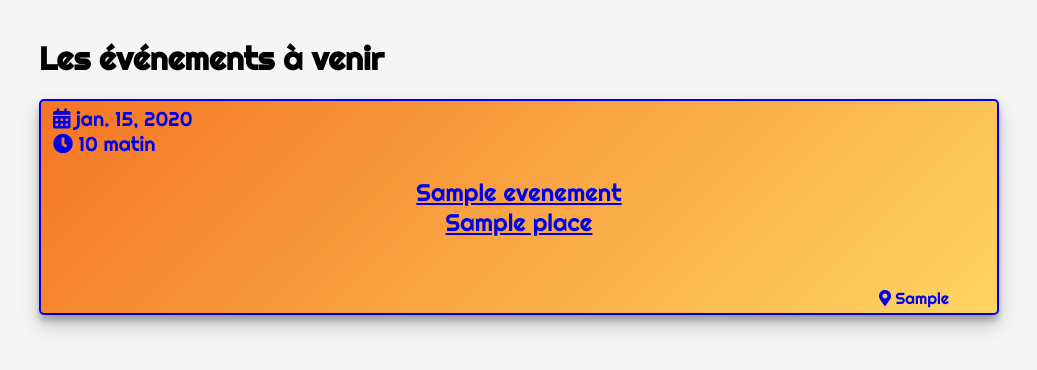
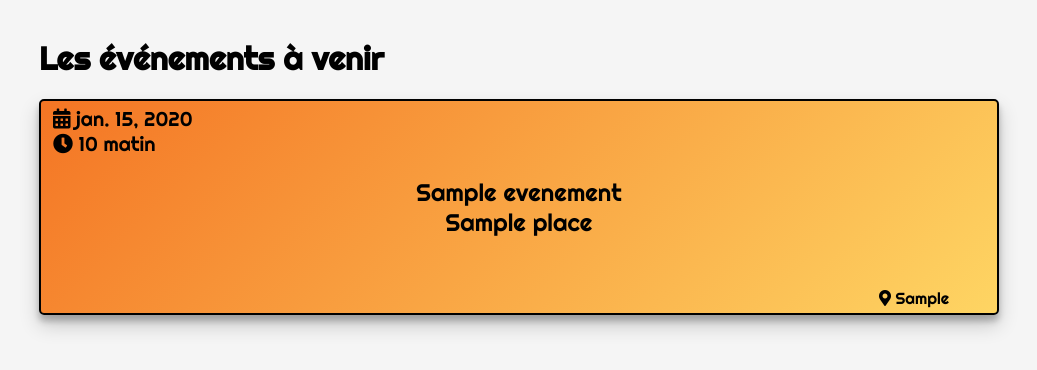
Before and after one commit to hyxalu/mysite, a Django app: page /agenda/ in a window 1280 px wide. Shown: the part 257-627 px from the top of the page, without its empty margins (121-1158 px from the left). Run offline with Django 3.2, Linux system fonts and the light colour scheme; tables that the repository leaves empty hold one stand-in row (values such as "Sample post"); some libraries are stand-ins or nearby versions.

Commit message:
Fix style issue

```diff
--- a/umm/static/umm/umm.css
+++ b/umm/static/umm/umm.css
@@ -11,6 +11,11 @@ header {
 p {
     text-align: justify;
     text-justify: inter-word;
+}
+
+a {
+    color: inherit;
+    text-decoration: inherit;
 }
 
 textarea {
```
